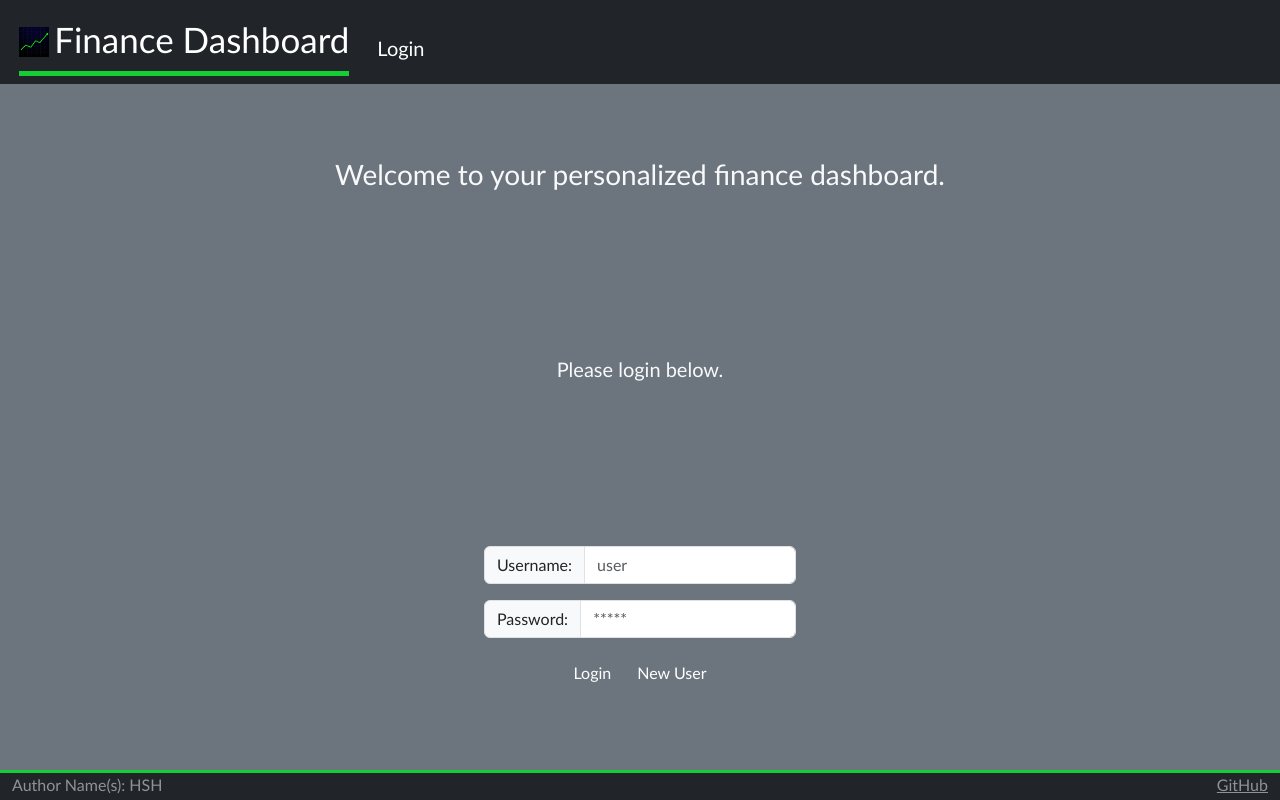
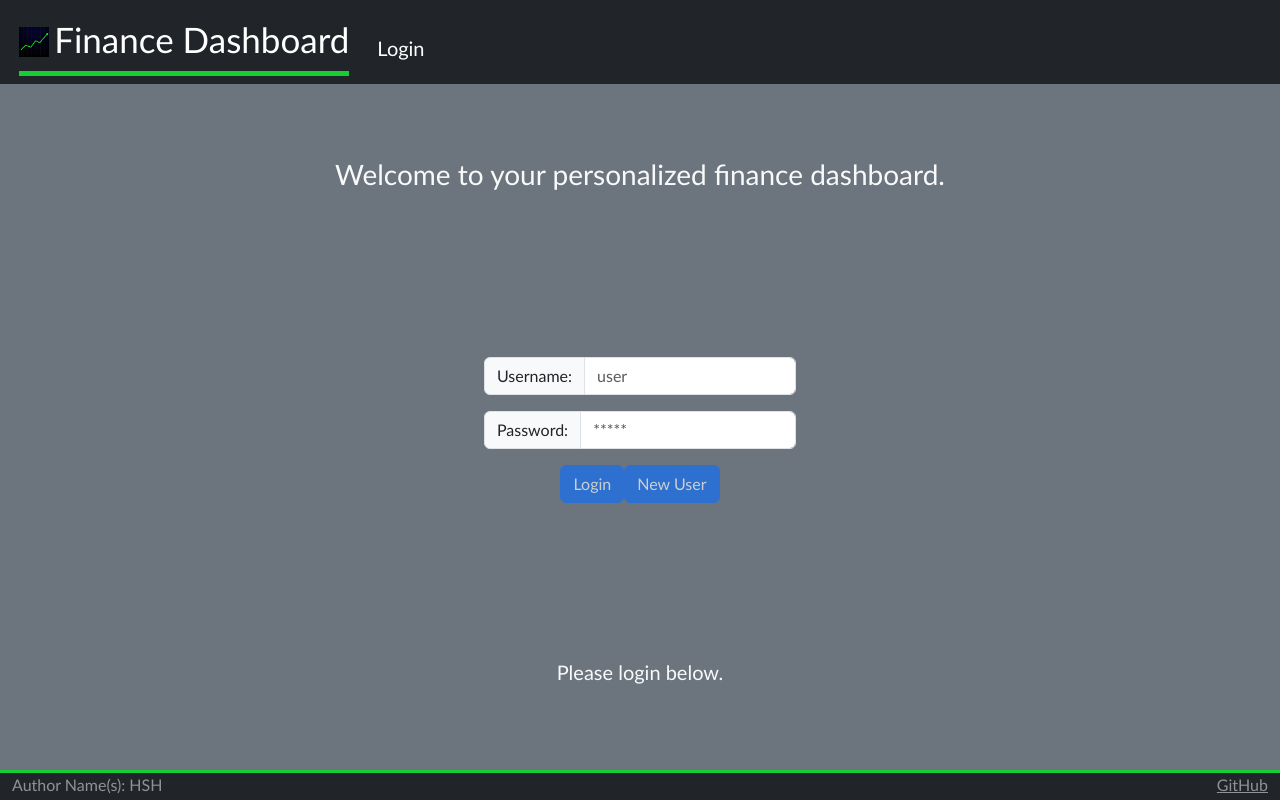
Before and after one commit to henhilt/startup, a React (Vite) app: page / in a window 1280 px wide. Built offline with nearby package versions, Linux system fonts and the light colour scheme.

Commit message:
added in the authenticated and messageDialog jsx files. Authenticated.jsx will help navigate to my dashboard (still working on) after clicking login

```diff
--- a/src/app.jsx
+++ b/src/app.jsx
@@ -11,7 +11,7 @@ import { AuthState } from './login/authState';
 
 
 
-export default function App() {
+function App() {
     const [userName, setUserName] = React.useState(localStorage.getItem('userName') || '');
     const currentAuthState = userName ? AuthState.Authenticated : AuthState.Unauthenticated;
     const [authState, setAuthState] = React.useState(currentAuthState);
@@ -62,7 +62,7 @@ export default function App() {
                     exact
                 />
                 <Route path='/community' element={<Community />} />
-                <Route path='/dashboard' element={<Dashboard />} />
+                <Route path='/dashboard' element={<Dashboard userName={userName}/>} />
                 <Route path='*' element={<NotFound />} />
             </Routes>
 
@@ -81,3 +81,5 @@ export default function App() {
 function NotFound() {
   return <main className="container-fluid bg-secondary text-center">404: Return to sender. Address unknown.</main>;
 }
+
+export default App;
--- /dev/null
+++ b/src/login/authenticated.jsx
@@ -0,0 +1,27 @@
+import React from 'react';
+import { useNavigate } from 'react-router-dom';
+
+import Button from 'react-bootstrap/Button';
+
+{/*} import './authenticated.css'; --> */}
+
+export function Authenticated(props) {
+  const navigate = useNavigate();
+
+  function logout() {
+    localStorage.removeItem('userName');
+    props.onLogout();
+  }
+
+  return (
+    <div>
+      <div className='playerName'>{props.userName}</div>
+      <Button variant='primary' onClick={() => navigate('/dashboard')}>
+        Play
+      </Button>
+      <Button variant='secondary' onClick={() => logout()}>
+        Logout
+      </Button>
+    </div>
+  );
+}
--- a/src/login/login.jsx
+++ b/src/login/login.jsx
@@ -1,22 +1,26 @@
 import React from 'react';
+import { AuthState } from './authState';
+import { Unauthenticated } from './unauthenticated';
+import { Authenticated } from './authenticated';
 
-export function Login() {
+
+export function Login({ userName, authState, onAuthChange }) {
   return (
       <main className="container-fluid bg-secondary text-center">
-          <h3>Welcome to your personalized finance dashboard. </h3>
-          <h5> Please login below. </h5>
-          <form method="get" action="dashboard" className="mx-auto" >
-              <div className="input-group mb-3">
-                  <span className="input-group-text">Username:</span>
-                  <input className="form-control" type="text" placeholder="user"/>
-              </div>
-              <div className="input-group mb-3">
-                  <span className="input-group-text">Password:</span>
-                  <input className="form-control" type="password" placeholder="*****"/>
-              </div>
-            <button className="btn btn-secondary" type="submit">Login</button>
-            <button className="btn btn-secondary" type="submit">New User</button>
-          </form>
+            {authState !== AuthState.Unknown && <h3>Welcome to your personalized finance dashboard. </h3>}
+            {authState === AuthState.Authenticated && (
+                <Authenticated userName={userName} onLogout={() => onAuthChange(userName, AuthState.Unauthenticated)} />
+            )}
+            {authState === AuthState.Unauthenticated && (
+                <Unauthenticated
+                    userName={userName}
+                    onLogin={(loginUserName) => {
+                        onAuthChange(loginUserName, AuthState.Authenticated);
+                    }}
+                />
+            )}
+            <h5> Please login below. </h5>
+
       </main>
   );
 }
--- /dev/null
+++ b/src/login/messageDialog.jsx
@@ -0,0 +1,15 @@
+import React from 'react';
+
+import Button from 'react-bootstrap/Button';
+import Modal from 'react-bootstrap/Modal';
+
+export function MessageDialog(props) {
+  return (
+    <Modal {...props} show={props.message} centered>
+      <Modal.Body>{props.message}</Modal.Body>
+      <Modal.Footer>
+        <Button onClick={props.onHide}>Close</Button>
+      </Modal.Footer>
+    </Modal>
+  );
+}
--- a/src/login/unauthenticated.jsx
+++ b/src/login/unauthenticated.jsx
@@ -20,10 +20,7 @@ export function Unauthenticated(props) {
 
     return (
         <>
-            <main className="container-fluid bg-secondary text-center">
-                <h3>Welcome to your personalized finance dashboard. </h3>
-                <h5> Please login below. </h5>
-                <form method="get" action="dashboard" className="mx-auto" >
+            <div>
                 <div className="input-group mb-3">
                     <span className="input-group-text">Username:</span>
                     <input className="form-control" type="text" value={userName} onChange={(e) => setUserName(e.target.value)} placeholder="user"/>
@@ -38,8 +35,7 @@ export function Unauthenticated(props) {
                 <Button variant='primary' onClick={() => loginUser()} disabled={!userName || !password}>
                     New User
                 </Button>
-                </form>
-            </main>
+            </div>
 
             <MessageDialog message={displayError} onHide={() => setDisplayError(null)} />
         </>
```
Lines whose indentation alone changed are shown as unchanged.
